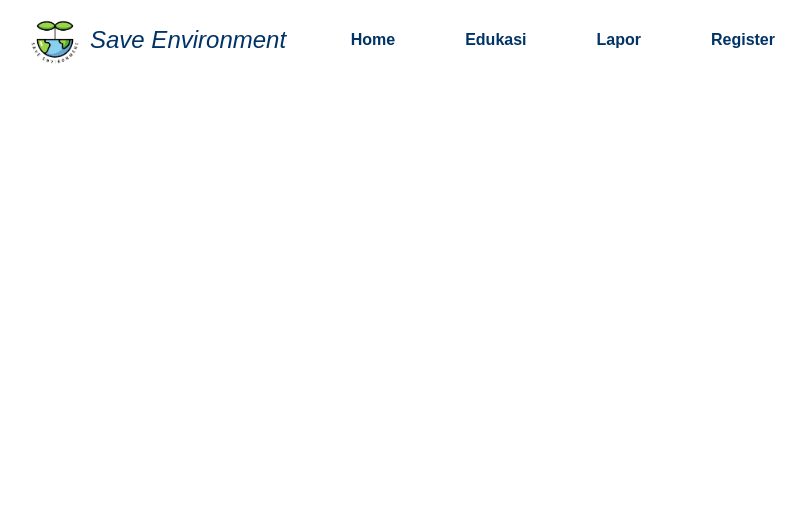
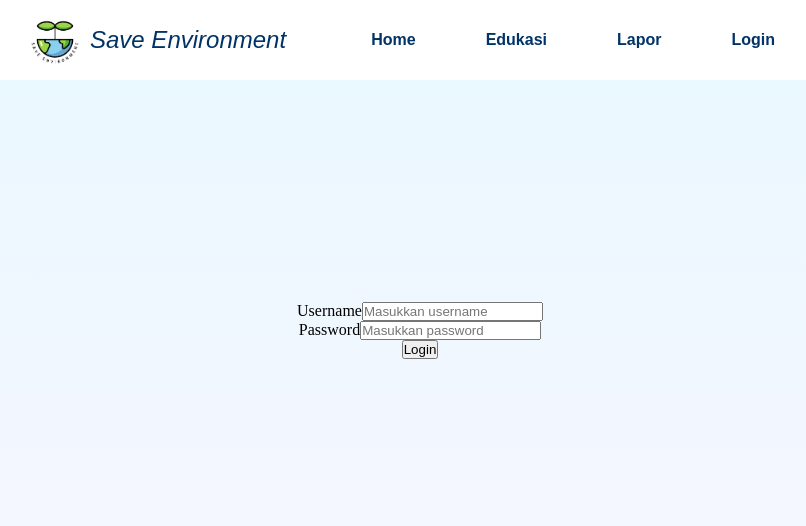
Before and after one commit to FE4-TFI/FE4-Final-Project, a React (Vite) app: page /Login in a window 1280 px wide. Before the commit this address had no page. Shown: the top 526 px of the page, without its empty margins (220-1026 px from the left). Built offline with nearby package versions, Linux system fonts and the light colour scheme.

Commit message:
route artikel masih belum connect

```diff
--- a/src/component/navbar.jsx
+++ b/src/component/navbar.jsx
@@ -1,10 +1,11 @@
-import { Link, Route, Routes } from "react-router-dom"
+import { NavLink, Route, Routes } from "react-router-dom"
 import Home from "../pages/home"
 import Edukasi from "../pages/Edukasi"
 import Lapor from "../pages/Lapor"
 import Register from "../pages/Register"
 import NotFound from "../pages/NotFound"
 import logo from "../assets/Logo.png"
+import Login from "../pages/Login"
 function Navbar(){
     return(
         <>
@@ -19,19 +20,19 @@ function Navbar(){
                 </div>
                 <ul>
                     <li>
-                    <Link className="linknav" to="/"> Home </Link>
+                    <NavLink className="linknav" to="/"> Home </NavLink>
                     </li>
 
                     <li>
-                    <Link className="linknav" to="/Edukasi"> Edukasi </Link>
+                    <NavLink className="linknav" to="/Edukasi"> Edukasi </NavLink>
                     </li>
 
                     <li>
-                    <Link className="linknav" to="/Lapor"> Lapor </Link>
+                    <NavLink className="linknav" to="/Lapor"> Lapor </NavLink>
                     </li>
 
                     <li>
-                    <Link className="linknav" to="/Register"> Register </Link>
+                    <NavLink className="linknav" to="/Login"> Login </NavLink>
                     </li>
                 </ul>
             </nav>
@@ -41,8 +42,11 @@ function Navbar(){
         <Route path="/" element={<Home />} />
         <Route path="/Edukasi" element={<Edukasi />} />
         <Route path="/Lapor" element={<Lapor />} />
+        <Route path="/Login" element={<Login />} />
         <Route path="/Register" element={<Register />} />
-        <Route path="/artikel/:id" element={<artikel />} />
+        {/* <Route path="/artikel" element={<artikelList />} /> */}
+        <Route path="/artikel:title" element={<artikel/>} />
+        {/* <Route path="/artikel/:title" element={<artikel />} /> */}
         <Route path="*" element={<NotFound />} />
       </Routes>
 
--- a/src/index.css
+++ b/src/index.css
@@ -632,3 +632,24 @@ video{
 .card-laporan > img{
     border-radius: 20px;
 }
+
+
+/* LOGIN */
+.form-login{
+    display: flex;
+    flex-direction: column;
+    align-items: center;
+    justify-content: center;
+    background-image: linear-gradient(#EAF8FF, #F5F6FF);
+    width: 100%;
+    height: 500px;
+    margin-top: 80px;
+}
+
+/* Artikel */
+.artikel{
+    margin-top: 80px;
+    width: 100%;
+    height: 500px;
+    background-color: red;
+}
--- /dev/null
+++ b/src/pages/Login.jsx
@@ -0,0 +1,33 @@
+import { useNavigate } from "react-router-dom"
+
+function Login(){
+    const navigate = useNavigate()
+
+    const login = (event) => {
+        event.preventDefault()
+        navigate("/")
+    }
+
+    return(
+        <>
+        <form className="form-login" onSubmit={login}>
+            <div className="username">
+
+                <label>Username</label>
+                <input type="text" placeholder="Masukkan username" />
+
+            </div>
+
+            <div className="password">
+
+                <label>Password</label>
+                <input type="password" placeholder="Masukkan password" />
+
+            </div>
+
+            <button>Login</button>
+        </form>
+        </>
+    );
+}
+export default Login
--- a/src/pages/home.jsx
+++ b/src/pages/home.jsx
@@ -20,6 +20,7 @@ import lovePlanet from '../assets/loveplanet.png'
 import noBottle from '../assets/nobottle.png'
 import bringCup from '../assets/bringcup.png'
 import { useNavigate } from 'react-router-dom'
+import { Link } from 'react-router-dom'
 // End All Import
 
 
@@ -123,13 +124,15 @@ function Home() {
 
                     </div>
                 </div>
+
                 <div className="videobanner">
                     <div className="isi-video">
                         <video src={reusevid} autoPlay muted loop className="video-bg"/>
                         <div className="text-video">
                             <h1> Reuse </h1>
                             <h2> Lihat bagaimana barang tidak terpakai diolah kembali menjadi layak pakai dan mulailah mencobanya</h2>
-                            <a className="btn-selengkapnya" onClick={() => navigate("/artikel/1")}> Selengkapnya &rarr;</a>
+                            <a className="btn-selengkapnya" onClick={() => navigate("/artikel/reuse")}> Selengkapnya &rarr;</a>
+                            {/* <a className='btn-selengkapnya'>Selengkapnya &rarr; </a> */}
                         </div>
                     </div>
 
@@ -138,7 +141,8 @@ function Home() {
                         <div className="text-video">
                             <h1> Reduce </h1>
                             <h2> Ayo berganti menggunakan bahan non-plastik dalam kehidupan sehari-hari</h2>
-                            <a className="btn-selengkapnya" href=''> Selengkapnya &rarr;</a>
+                            {/* <a className='btn-selengkapnya'>Selengkapnya &rarr; </a> */}
+                            <a className="btn-selengkapnya" onClick={() => navigate("/artikel/reduce")}> Selengkapnya &rarr;</a>
                         </div>
                     </div>
 
@@ -147,10 +151,13 @@ function Home() {
                         <div className="text-video">
                             <h1> Recycle </h1>
                             <h2> Lihat dan terapkan bagaimana proses recycle bahan plastik dilakukan. Lalu mulailah langkahmu untuk mengelola sampah plastik menjadi lebih berguna</h2>
-                            <a className="btn-selengkapnya" href=''> Selengkapnya &rarr;</a>
+                            {/* <a className='btn-selengkapnya'>Selengkapnya &rarr; </a> */}
+                            {/* <a className="btn-selengkapnya" onClick={() => navigate("/artikel/recycle")}> Selengkapnya &rarr;</a> */}
+                            <Link className="btn-selengkapnya" to="/artikel/recycle"> Selengkapnya &rarr; </Link>
                         </div>
                     </div>
                 </div>
+
                 <div className="judul-card">
                     <h1> ACARA </h1>
                 </div>
```
Also changed, not shown: src/pages/artikel.jsx (+12 -0 lines), src/pages/artikelList.jsx (added, +13 -0 lines).
